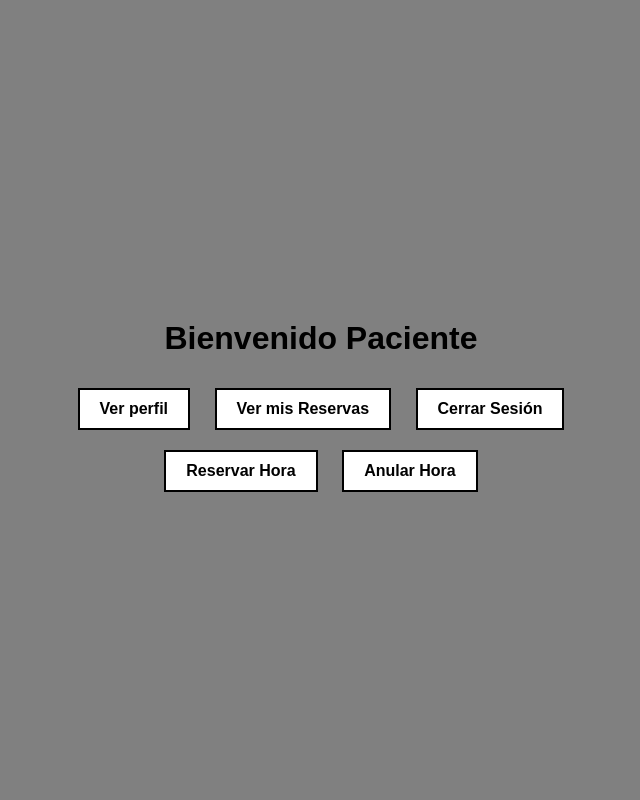
After one commit to NEWDIEGO/El-Curador, a Django app: page /paciente_login/ in a window 1280 px wide. The commit adds this page. Shown: the whole page, without its empty margins (319-959 px from the left). Run offline with Django 5.2, Linux system fonts and the light colour scheme.

Commit message:
paso 1 listo

```diff
--- /dev/null
+++ b/myapp/templates/PacienteLogin.html
@@ -0,0 +1,46 @@
+<!DOCTYPE html>
+<html lang="es">
+<head>
+    <meta charset="UTF-8">
+    <meta name="viewport" content="width=device-width, initial-scale=1.0">
+    <title>PacienteLogin</title>
+    <style>
+        body {
+            background-color: #808080;
+            font-family: Arial, sans-serif;
+            display: flex;
+            justify-content: center;
+            align-items: center;
+            height: 100vh;
+            margin: 0;
+        }
+        .container {
+            text-align: center;
+        }
+        .button {
+            background-color: #fff;
+            border: 2px solid #000;
+            padding: 10px 20px;
+            margin: 10px;
+            display: inline-block;
+            text-decoration: none;
+            color: #000;
+            font-weight: bold;
+        }
+    </style>
+</head>
+<body>
+    <div class="container">
+        <h1>Bienvenido Paciente</h1>
+        <div>
+            <a href="#" class="button">Ver perfil</a>
+            <a href="#" class="button">Ver mis Reservas</a>
+            <a href="#" class="button">Cerrar Sesión</a>
+        </div>
+        <div>
+            <a href="#" class="button">Reservar Hora</a>
+            <a href="#" class="button">Anular Hora</a>
+        </div>
+    </div>
+</body>
+</html>
--- a/myapp/templates/login.html
+++ b/myapp/templates/login.html
@@ -4,7 +4,7 @@
 <body class="bg-zinc-200 flex items-center justify-center h-screen">
   <div class="bg-white p-8 rounded-lg shadow-lg max-w-md w-full">
     <h1 class="text-2xl font-bold mb-6 text-center">Bienvenidos a la clínica "El Curador"</h1>
-    <form>
+    <form action="PacienteLogin.html">
       <div class="mb-4">
         <label for="email" class="block text-zinc-700 text-sm font-bold mb-2"
           >Ingrese su Correo:</label
--- a/myapp/urls.py
+++ b/myapp/urls.py
@@ -16,4 +16,5 @@ urlpatterns = [
     path('reset_password_sent/', auth_views.PasswordResetDoneView.as_view(template_name='password_reset_done.html'), name='password_reset_done'),
     path('reset/<uidb64>/<token>/', auth_views.PasswordResetConfirmView.as_view(template_name='password_reset_confirm.html'), name='password_reset_confirm'),
     path('reset_password_complete/', auth_views.PasswordResetCompleteView.as_view(template_name='password_reset_complete.html'), name='password_reset_complete'),
+    path('paciente_login/', views.paciente_login, name='paciente_login'),
 ]
--- a/myapp/views.py
+++ b/myapp/views.py
@@ -25,3 +25,6 @@ def process_registration(request):
         local_part = request.POST['correo']
         domain = request.POST['dominio']
         full_email = local_part + domain
+
+def paciente_login(request):
+    return render(request, 'PacienteLogin.html')
--- a/mysite/settings.py
+++ b/mysite/settings.py
@@ -83,7 +83,7 @@ DATABASES = {
         'ENGINE': 'django.db.backends.mysql',
         'NAME': 'db_mysql',
         'USER': 'root',
-        'PASSWORD': 'Wanokuni-5224',
+        'PASSWORD': 'Holamundo-123',
         'HOST': 'localhost',
         'PORT': '3306',
     }
```
